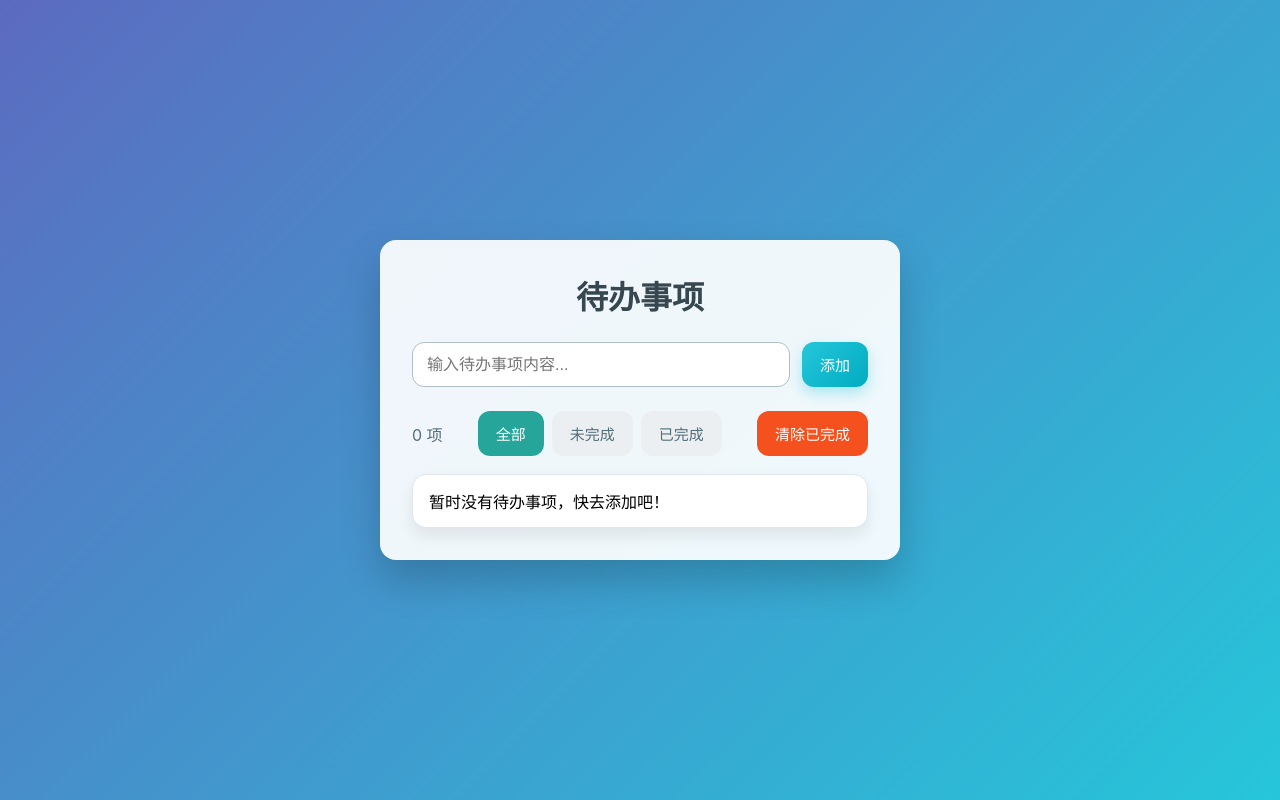
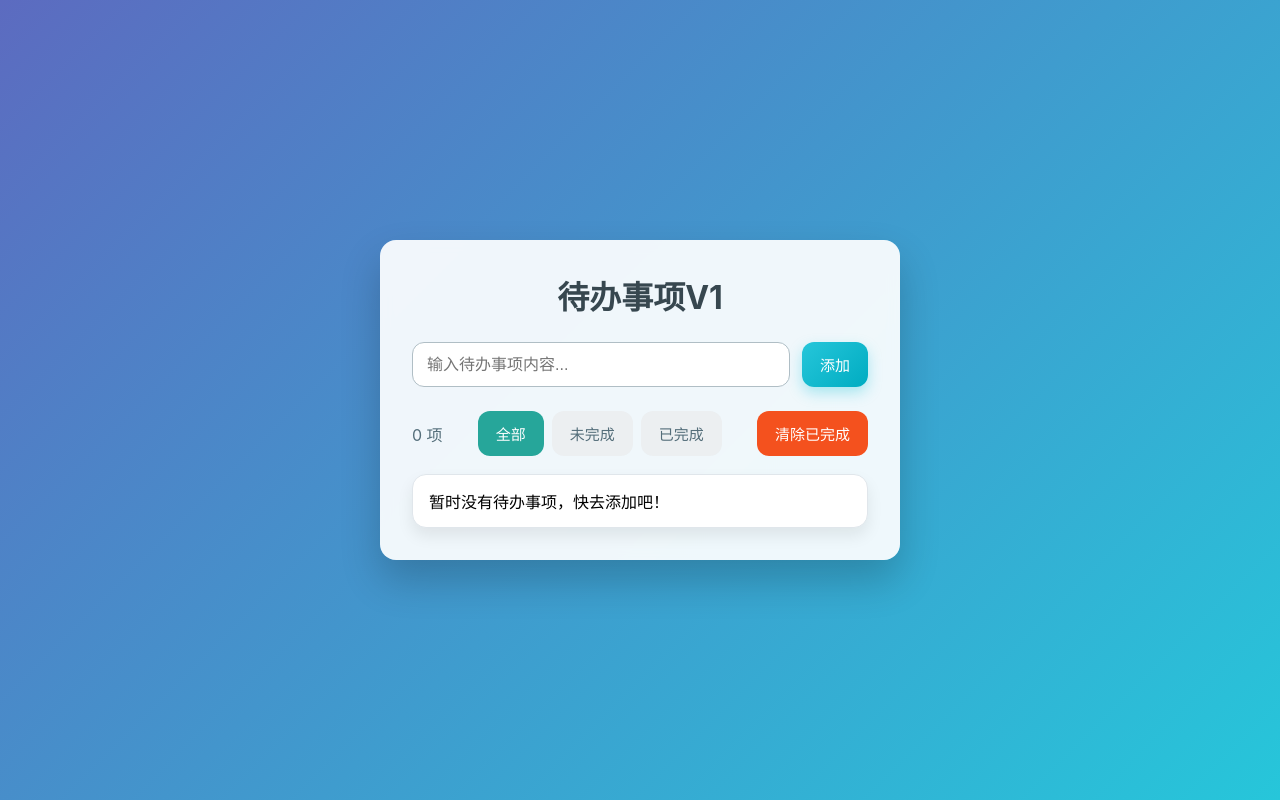
Before and after one commit to yifan423/git-tudorial, a plain HTML site: page index.html in a window 1280 px wide. Drawn offline with Linux system fonts and the light colour scheme.

Commit message:
修改为V1

```diff
--- a/index.html
+++ b/index.html
@@ -9,7 +9,7 @@
   <body>
     <main class="app">
       <section class="panel">
-        <h1 class="title">待办事项</h1>
+        <h1 class="title">待办事项V1</h1>
         <form id="todo-form" class="todo-form" autocomplete="off">
           <label for="todo-input" class="sr-only">输入待办事项</label>
           <input
```
